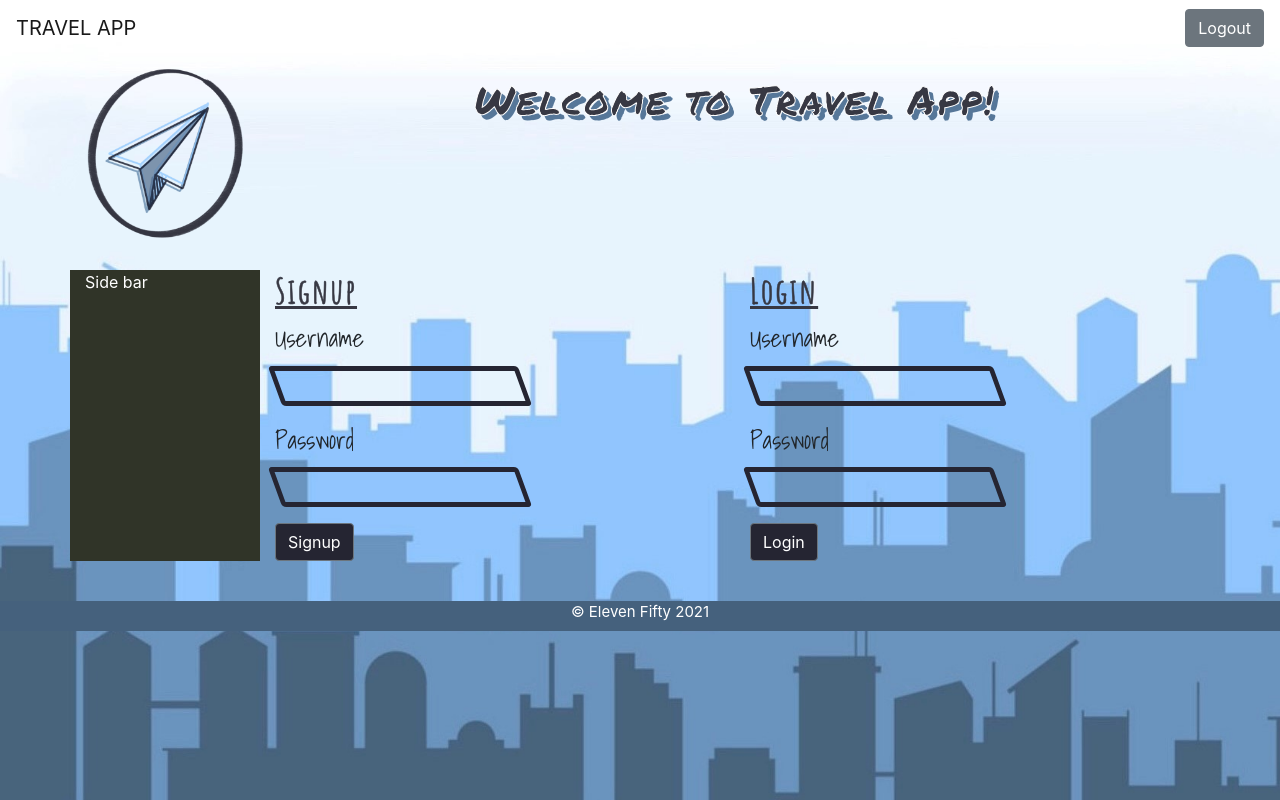
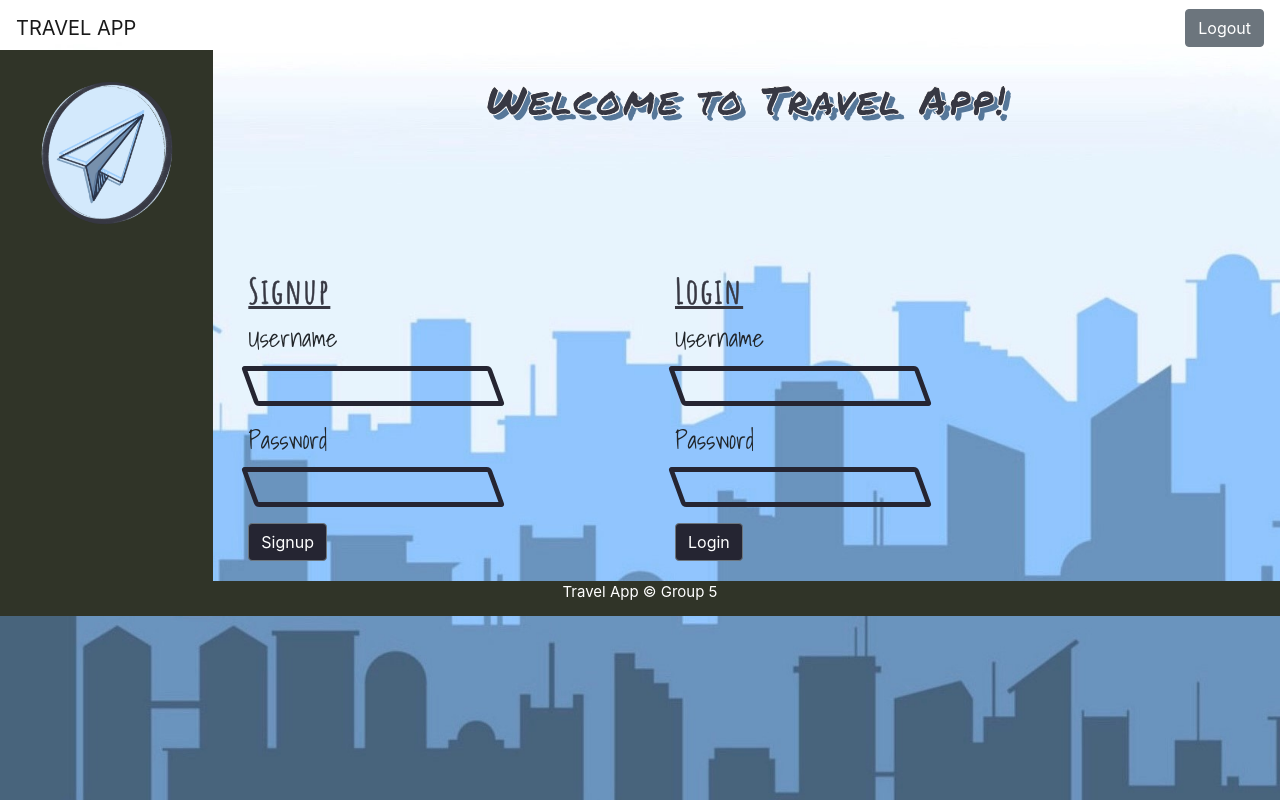
Before and after one commit to peachykish/blue-badge-project-client, a React (Create React App) app: page / in a window 1280 px wide. Built offline with nearby package versions, Linux system fonts and the light colour scheme; a web font is replaced by a local one.

Commit message:
sidebar and logo updates

```diff
--- a/src/App.js
+++ b/src/App.js
@@ -2,7 +2,7 @@ import React, { useState,useEffect } from 'react';
 import Sitebar from './home/Navbar';
 import Auth from './auth/Auth'
 import Index from './home/Index'
-import Footer from './home/Footer'
+// import Footer from './home/Footer'
 
 function App() {
   const [sessionToken,setSessionToken]=useState('');
@@ -33,7 +33,7 @@ function App() {
 
       <Sitebar clickLogout={clearToken}/>
       {protectedViews()}
-     <Footer />
+     {/* <Footer /> */}
     </div>
   );
 }
--- a/src/auth/Auth.css
+++ b/src/auth/Auth.css
@@ -1,12 +1,17 @@
 body {
     background-image:url("../auth/origback.jpg");
     background-size: cover;
-    padding-margin: 40px;
+    margin: 40px;
     color:#252532;
 }
 
+html {
+    height: 100%;
+  }
+
 #suBtn{
     background-color:#252532;
+    margin-bottom:20px;
 }
 
 /* username/password */
@@ -69,14 +74,27 @@ h2{
   #sideBox{
     background-color: #303428;
     color: white;
+    margin-right: 20px;
+    margin-top: -220px;
   }
 
   /* logo */
   #sideBoxTop{
     background-image:url("../auth/appLogo.png") ;
-    color: white;
     height: 190px;
     background-position: 50% 50%;
     background-repeat: no-repeat;
-    background-size: cover;
+    background-size: 75%;
+    z-index: 1;
   }
+
+  /* "footer" */
+  #filler{
+    background-color: #303428;
+    color: white;
+    font-size: 15px;
+    text-align: center;
+    height: 35px;
+    margin:0px 10px 0px 0px;
+
+  }
--- a/src/auth/Auth.js
+++ b/src/auth/Auth.js
@@ -8,7 +8,7 @@ import "./Auth.css"
 
 const Auth = (props)=>{
     return(
-        <Container className = "auth-container">
+        <Container fluid>
             <Row>
             <Col id="sideBoxTop" md="2">
             </Col>
@@ -20,19 +20,28 @@ const Auth = (props)=>{
                 <Row>
                 <Col id="sideBox" md="2">
 
-                    Side bar
                 </Col>
-                <Col md="5">
+                <Col md="4">
 
                     <Signup updateToken={props.updateToken}/>
                 </Col>
-                <Col md="5">
+                <Col md="2">
 
                     <Login updateToken={props.updateToken}/>
                 </Col>
+                <Col md="4">
+
+
+                </Col>
 
             </Row>
+            <Row>
+                <Col id="filler" md="12">
+                Travel App &copy; Group 5
+                </Col>
+            </Row>
         </Container>
+
     )
 }
 
--- a/src/home/Footer.css
+++ b/src/home/Footer.css
@@ -1,8 +1,8 @@
 #foot{
-    background-color: #45617d;
+    background-color: #303428;
     color: white;
     font-size: 15px;
     text-align: center;
     height: 30px;
-    margin:40px 0px 5px 0px;
+    margin:35px 0px 5px 0px;
 }
--- a/src/home/Footer.js
+++ b/src/home/Footer.js
@@ -8,7 +8,7 @@ const Footer = () => {
     return (
         <footer>
 
-        <p id="foot">&copy; Eleven Fifty 2021</p>
+        <p id="foot">Travel App&copy; Group 5</p>
 
         </footer>
         );
```
Also changed, not shown: src/auth/appLogo.png.
